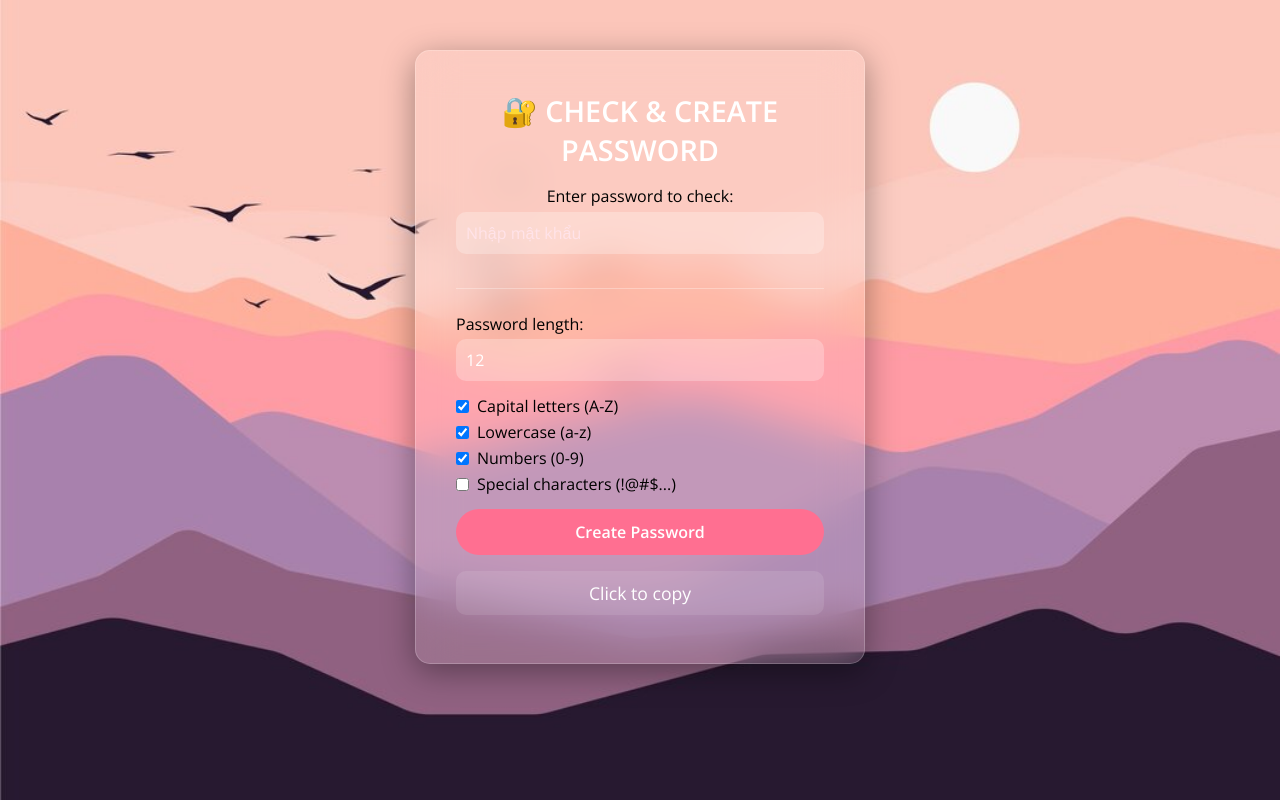
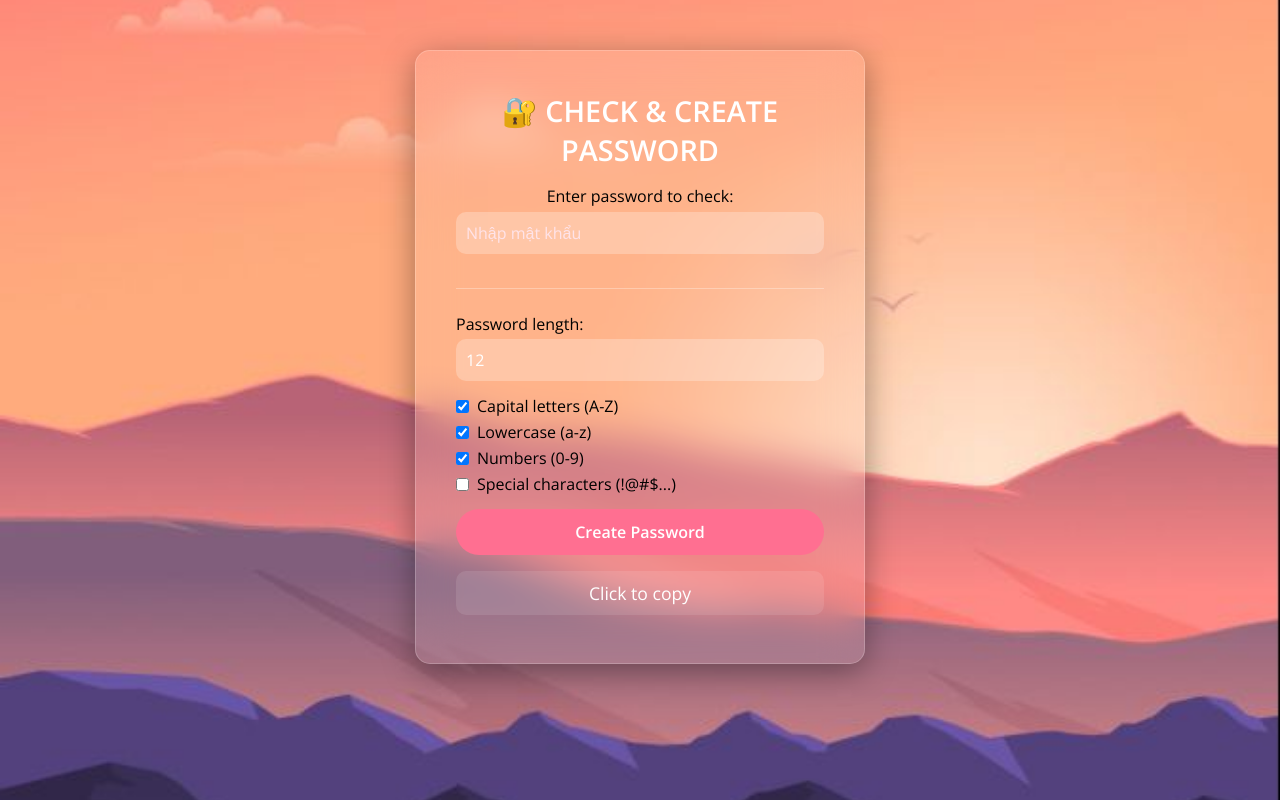
Before and after one commit to ndphucan111/checkpass, a plain HTML site: page index.html in a window 1280 px wide. Drawn offline with nearby package versions, Linux system fonts and the light colour scheme.

Commit message:
Update index.html

```diff
--- a/index.html
+++ b/index.html
@@ -31,7 +31,7 @@
       left: 0;
       width: 100%;
       height: 100%;
-      background: url("background.jpg"), #000;
+      background: url("backg.jpg"), #000;
       background-position: center;
       background-size: cover;
       z-index: -1;
```
